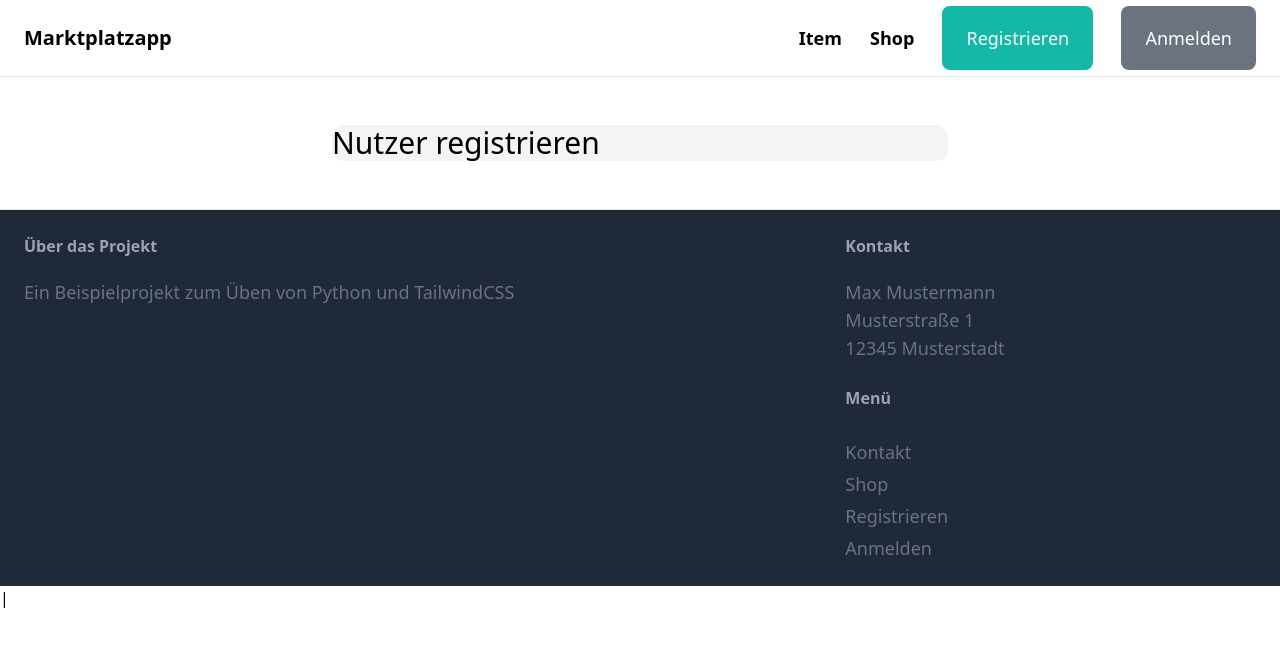
After one commit to simon-loeschke1988/marketplace, a Django app: page /signup/ in a window 1280 px wide. The commit adds this page. Shown: the top 647 px of the page. Run offline with Django 4.2, Linux system fonts and the light colour scheme; some libraries are stand-ins or nearby versions.

Commit message:
Grundfunktionalität Nutzerregistrierung

```diff
--- /dev/null
+++ b/core/forms.py
@@ -0,0 +1,11 @@
+from django import forms
+from django.contrib.auth.forms import UserCreationForm
+from django.contrib.auth.models import User
+
+
+class SignupForm(UserCreationForm):
+    class Meta:
+        model = User
+        # password2 ist das Passwort wiederholen
+        #Das sind die Felder die wir im Formular haben wollen
+        fields = ['username','email','password1','password2']
--- a/core/templates/core/base.html
+++ b/core/templates/core/base.html
@@ -22,7 +22,7 @@
                 <a href="#" class="text-lg font-semibold hover:text-gray-700">Item</a>
                 <a href="#" class="text-lg font-semibold hover:text-gray-700">Shop</a>
                 <!--Ein Login-Button-->
-                <a href="#" class="px-6 py-5 bg-teal-500 text-lg text-white rounded-lg hover:bg-teal-700">Registrieren</a>
+                <a href="{%url 'core:signup'%}" class="px-6 py-5 bg-teal-500 text-lg text-white rounded-lg hover:bg-teal-700">Registrieren</a>
                 <a href="#" class="px-6 py-5 bg-gray-500 text-lg text-white rounded-lg hover:bg-gray-700">Anmelden</a>
         </nav>
         <div class ="px-6 py-6">
@@ -44,7 +44,7 @@
                 <ul class="space-y-1">
                     <li><a href="{% url 'core:contact' %}" class="text-gray-500 text-lg hover:text-gray-400">Kontakt</a></li>
                     <li><a href="#" class="text-gray-500 text-lg hover:text-gray-400">Shop</a></li>
-                    <li><a href="#" class="text-gray-500 text-lg hover:text-gray-400">Registrieren</a></li>
+                    <li><a href="{%url 'core:signup'%}" class="text-gray-500 text-lg hover:text-gray-400">Registrieren</a></li>
                     <li><a href="#" class="text-gray-500 text-lg hover:text-gray-400">Anmelden</a></li>
                 </ul>
             </div>
--- /dev/null
+++ b/core/templates/core/signup.html
@@ -0,0 +1,14 @@
+{% extends 'core/base.html' %}
+
+<!--User Registrieren-->
+
+{% block title%} Registrieren {%endblock%}
+
+{%block content%}
+
+<div class="w-1/2 my-6 mx-auto bg-gray-100 rounded-xl">
+    <h1 class="mb-6 text-3xl"> Nutzer registrieren </h1>
+</div>
+
+
+{%endblock%}
--- a/core/urls.py
+++ b/core/urls.py
@@ -7,4 +7,5 @@ app_name = 'core'
 urlpatterns = [
     path('', views.index, name='index'),
     path('contact/', views.contact, name='contact'),
+    path('signup/', views.signup, name='signup'),
 ]
--- a/core/views.py
+++ b/core/views.py
@@ -1,5 +1,6 @@
 from django.shortcuts import render
 from item.models import Item, Category
+from .forms import SignupForm
 # Create your views here.
 
 def index(request):
@@ -10,3 +11,9 @@ def index(request):
 
 def contact(request):
     return render(request, 'core/contact.html')
+
+# User registrieren
+
+def signup(request):
+    form = SignupForm()
+    return render(request, 'core/signup.html', {'form':form})
```
